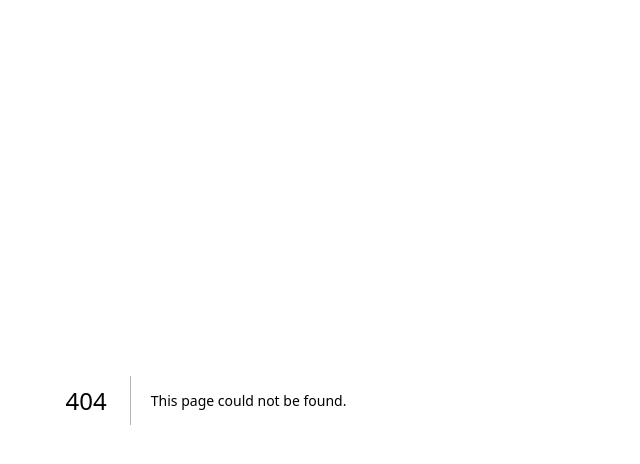
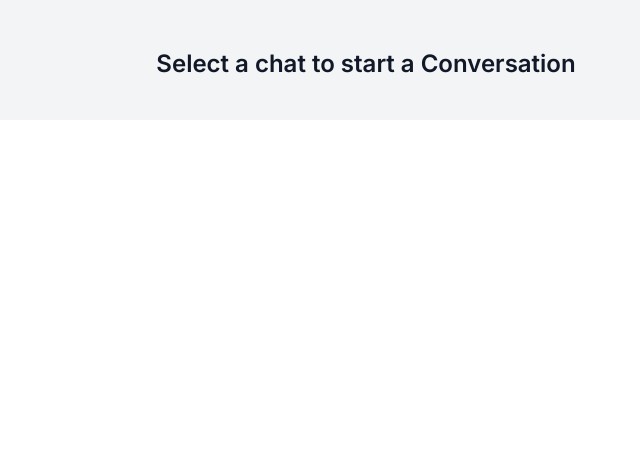
Before and after one commit to Harrieson/messenger-clone-typescript, a Next.js app: page /users in a window 1280 px wide. Before the commit this address had no page. Shown: the top 464 px of the page, without its empty margins (434-1074 px from the left). Built offline with nearby package versions, Linux system fonts and the light colour scheme.

Commit message:
UsersLayout

```diff
--- a/app/(site)/components/AuthForm.tsx
+++ b/app/(site)/components/AuthForm.tsx
@@ -2,19 +2,30 @@
 import axios from "axios";
 import Button from "@/app/components/Button";
 import Input from "@/app/components/inputs/Input";
-import { useCallback, useState } from "react";
+import { useCallback, useEffect, useState } from "react";
 import { FieldValues, SubmitHandler, useForm } from "react-hook-form";
 import AuthSocialButton from "./AuthSocialButton";
-import {signIn} from 'next-auth/react'
+import {signIn, useSession} from 'next-auth/react'
 import {BsGithub} from 'react-icons/bs'
 import {BsGoogle} from "react-icons/bs"
 import { toast } from "react-hot-toast";
+import { useRouter } from "next/navigation";
 
 
 type Variant = "LOGIN" | "REGISTER";
 const AuthForm =() => {
+    const session = useSession();
+    const router = useRouter();
     const [variant, setVariant] = useState<Variant>("LOGIN");
     const [isLoading, setIsLoading] = useState(false);
+
+
+
+    useEffect(() => {
+        if(session?.status === 'authenticated') {
+            router.push('/users')
+        }
+    }, [session?.status, router])
 
     const toggleVariant = useCallback(() => {
         if(variant === "LOGIN") {
@@ -38,6 +49,7 @@ const AuthForm =() => {
 
         if(variant === "REGISTER") {
             axios.post('api/register', data)
+            .then(() => signIn('credentials', data))
             .catch(() => toast.error("Something Went Terribly Wrong!"))
             .finally(() => setIsLoading(false))
         }
@@ -52,10 +64,12 @@ const AuthForm =() => {
                     toast.error('Invalid Credentials')
                 }
 
-                if(callback?.ok) {
-                    toast.success(`Successfully Logged In User`)
+                if(callback?.ok && !callback?.error) {
+                    toast.success(`Successfully Logged In User`);
+                    router.push('/users')
                 }
             })
+            .finally(() => setIsLoading(false))
         }
     }
 
--- /dev/null
+++ b/app/components/EmptyState.tsx
@@ -0,0 +1,17 @@
+'use client'
+
+const EmptyState = () => {
+    return (
+        <div className="px-4 py-10 sm:px-6 lg:px-8 h-full
+                        flex justify-center items-center bg-gray-100">
+                            <div className="text-center items-center flex flex-col">
+                                <h3 className="mt-2 text-2xl font-semibold text-gray-900">
+                                Select a chat to start a Conversation
+                                </h3>
+                            </div>
+                        </div>
+    )
+}
+
+
+export default EmptyState;
--- a/app/layout.tsx
+++ b/app/layout.tsx
@@ -1,3 +1,4 @@
+import AuthContext from './context/AuthContext'
 import ToasterContext from './context/ToasterContext'
 import './globals.css'
 import { Inter } from 'next/font/google'
@@ -17,8 +18,12 @@ export default function RootLayout({
   return (
     <html lang="en">
       <body className={inter.className}>
-        <ToasterContext />
-        {children}</body>
+        <AuthContext>
+          <ToasterContext />
+          {children}
+        </AuthContext>
+        </body>
+
     </html>
   )
 }
--- /dev/null
+++ b/app/users/layout.tsx
@@ -0,0 +1,7 @@
+export default async function UsersLayout({ children }: {children: React.ReactNode}) {
+    return (
+        <div>
+            {children}
+        </div>
+    )
+}
--- /dev/null
+++ b/app/users/page.tsx
@@ -0,0 +1,12 @@
+import { signOut } from "next-auth/react";
+import EmptyState from "../components/EmptyState";
+
+const Users = () => {
+    return (
+        <div className="hidden lg:block lg:pl-80 h-full">
+            <EmptyState />
+        </div>
+    )
+}
+
+export default Users;
```
Also changed, not shown: middleware.ts (added, +14 -0 lines).
